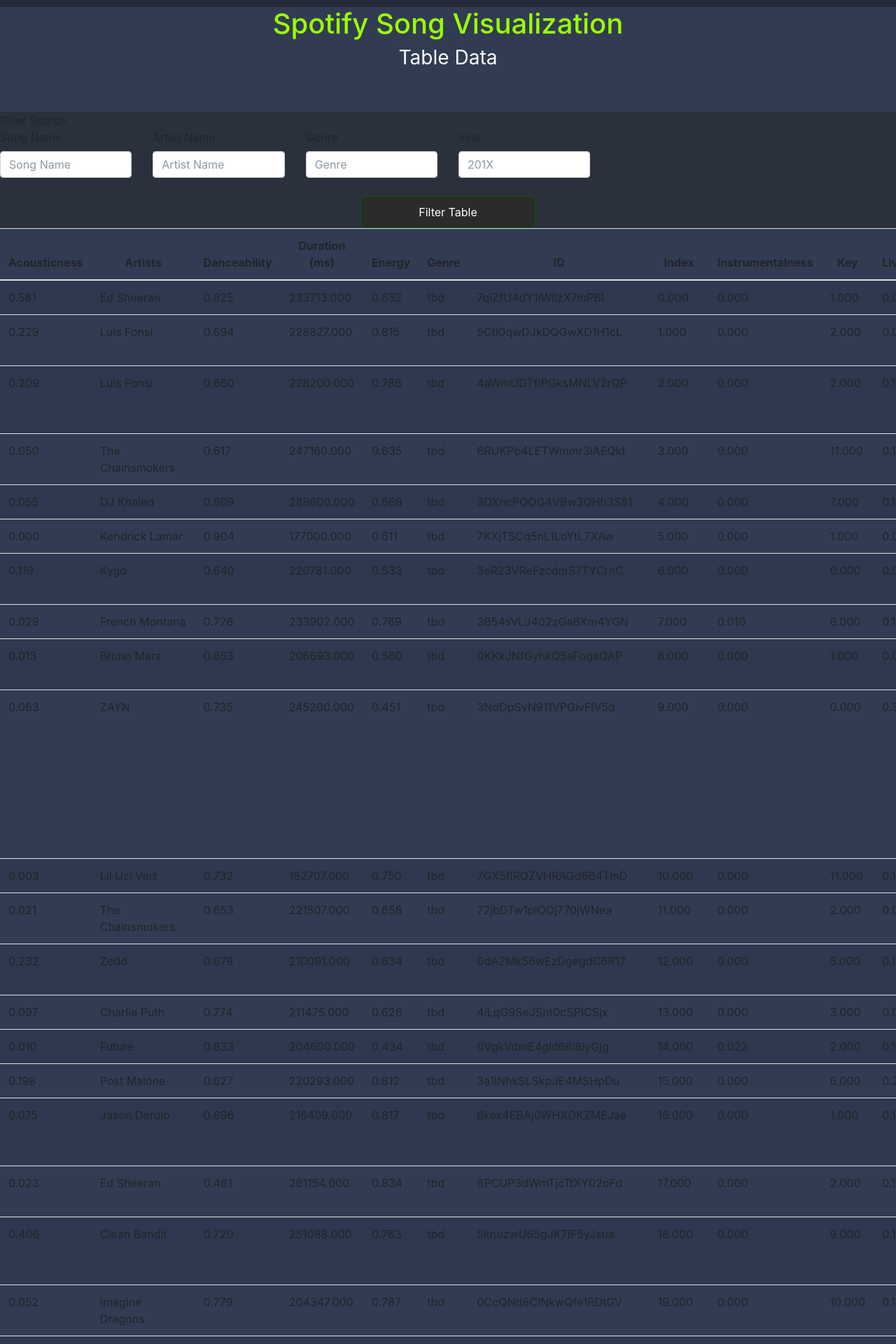
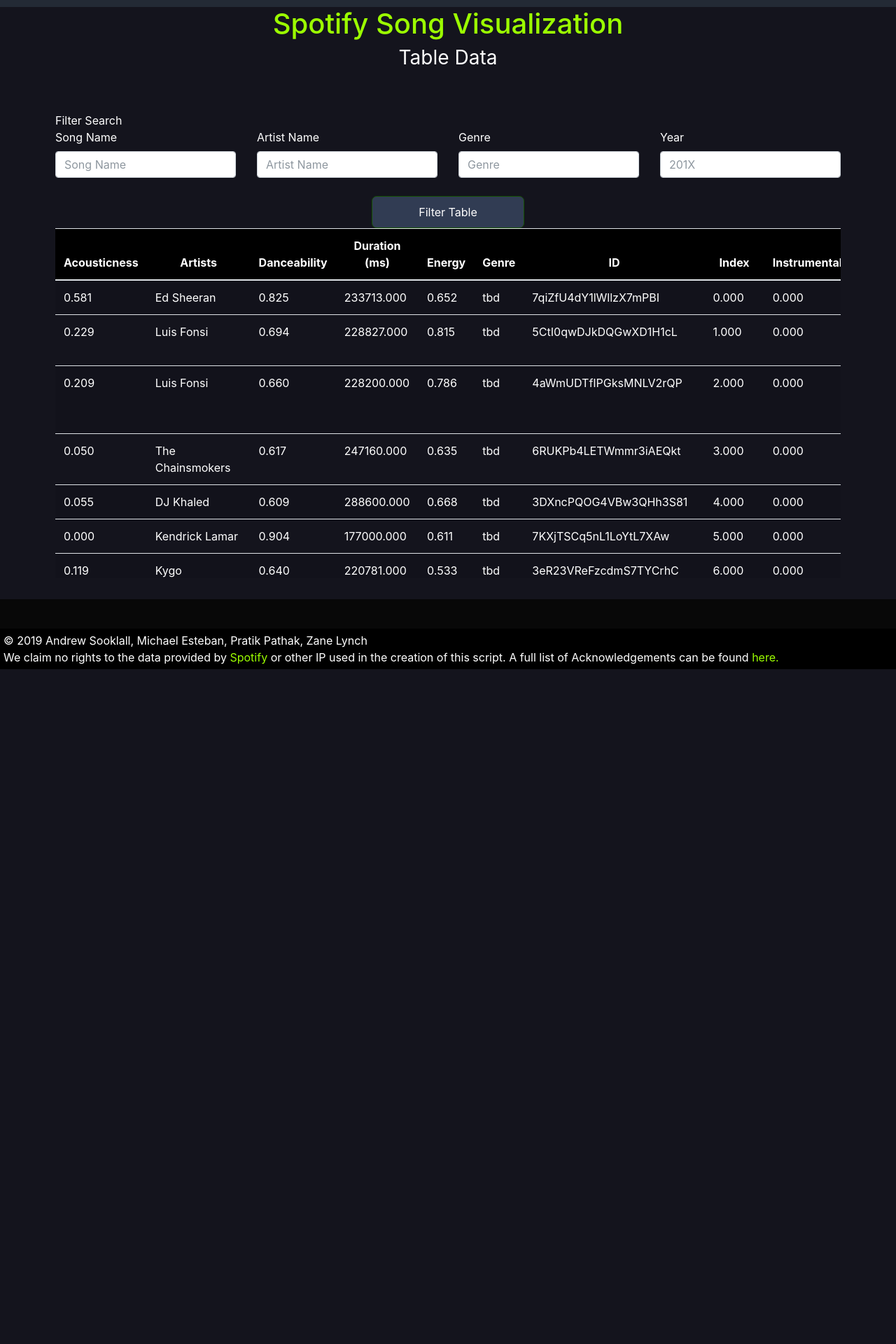
Before and after one commit to ASooklall/project-2-spotify, a Flask app: page /table in a window 1280 px wide. Shown: the top 1920 px of the page at 70% size. After the commit the page ends 956 px from the top, so only its background shows below. Run offline with Flask 2, Linux system fonts and the light colour scheme; data comes from the database, SQL or seed files in the repository; some libraries are stand-ins or nearby versions.

Commit message:
modified table container and edited css

```diff
--- a/static/css/table.css
+++ b/static/css/table.css
@@ -3,10 +3,43 @@
     /* font-family: Ubuntu, sans-serif; */
   }
 
+/*
+  .tableFixHead          { overflow-y: auto; height: 100px; }
+  .tableFixHead thead th { position: sticky; top: 0; }
+
+  /* Just common table stuff. Really. */
+  /* table  { border-collapse: collapse; width: 100%; }
+  th, td { padding: 8px 16px; }
+  th     { background:#eee; } */
+.container-fluid {
+    width: 90%;
+}
+
+.table-responsive {
+    max-height:500px;
+}
+
+
+
+th {
+    background: #000000;
+}
+
+tr {
+    color: #ffffff;
+}
+tr:nth-child(even) {
+    background: #14141d;
+}
+
+/* tr:nth-child(0) {
+    background: #000000;
+} */
 
 
 body {
-    background-color: #313C53;
+    /* background-color: #313C53; */
+    background-color: #14141d;
     height: 100%;
     padding: 0;
     margin: 0;
@@ -17,7 +50,11 @@ body {
 }
 
 .panel{
-    background-color: #2a313d;
+    /* align-items:center;
+    align-self: center;
+    align-content: center; */
+    /* background-color: #2a313d; */
+    color: #ffffff;
     position:relative;
 }
 
@@ -30,7 +67,8 @@ body {
     align-items: center;
     width: 20%;
     min-width: 100px;
-    background-color: rgb(42, 44, 43);
+    /* background-color: rgb(42, 44, 43); */
+    background-color: #313C53;
     color: rgb(255, 255, 255);
     border: 14px solid round;
     border-color: rgb(20, 82, 2);
@@ -62,7 +100,7 @@ body {
     bottom: 0;
     left: 0;
     min-height: 100px;
-    background: #4e5d6c;
+    background: #080808;
   }
 
   /* The code styles the text at the bottom of the footer */
@@ -72,7 +110,13 @@ body {
     bottom: 0;
     left: 0;
     padding: 5px;
-    background: #1b3146;
+    /* background: #1b3146; */
+    color: #ffffff;
+    background-color: #000000;
+  }
+
+  a:link, a:visited {
+      color: #9CFF00
   }
 
   .navbar {
--- a/templates/table.html
+++ b/templates/table.html
@@ -32,7 +32,7 @@
       <h1 id="title-t1">Spotify Song Visualization</h1>
       <h3 id="subtitle-t1">Table Data</h3>
     </div>
-    <!-- <div class="container"> -->
+    <div class="container-fluid">
       <div class="row margin-top-50">
         <div class="col-md-12">
           <aside class="filters">
@@ -60,19 +60,19 @@
                       </li>
                     </ul>                     -->
 
-                    <div class="form-cell col-md-2">
+                    <div class="form-cell col-md-3">
                         <label for="song">Song Name</label>
                         <input class="form-control" id="songs" type="text" placeholder="Song Name">
                     </div>
-                    <div class="form-cell col-md-2">
+                    <div class="form-cell col-md-3">
                         <label for="artist">Artist Name</label>
                         <input class="form-control" id="artists" type="text" placeholder="Artist Name">
                     </div>
-                    <div class="form-cell col-md-2">
+                    <div class="form-cell col-md-3">
                         <label for="genre">Genre</label>
                         <input class="form-control" id="genres" type="text" placeholder="Genre">
                     </div>
-                    <div class="form-cell col-md-2">
+                    <div class="form-cell col-md-3">
                         <label for="year">Year</label>
                         <input class="form-control" id="years" type="text" placeholder="201X">
                     </div>
@@ -87,7 +87,7 @@
           </aside>
         </div>
         <div class="col-md-12">
-          <div id="spotify-table-container" class="table-container">
+          <div id="spotify-table-container" class="table-container table-responsive">
             <table id="spotify-table" class="table table-striped">
               <thead>
                 <tr>
@@ -117,7 +117,7 @@
           </div>
         </div>
       </div>
-    <!-- </div> -->
+    </div>
     <footer class="footer">
       <span class="bottom">&copy 2019 Andrew Sooklall, Michael Esteban, Pratik Pathak, Zane Lynch <br> We claim no rights to the data provided by <a href="https://www.spotify.com/us/" target="blank">Spotify</a> or other IP used in the creation of this script. A full list of Acknowledgements can be found <a href="/aboutus">here.</a></span>
     </footer>
```
